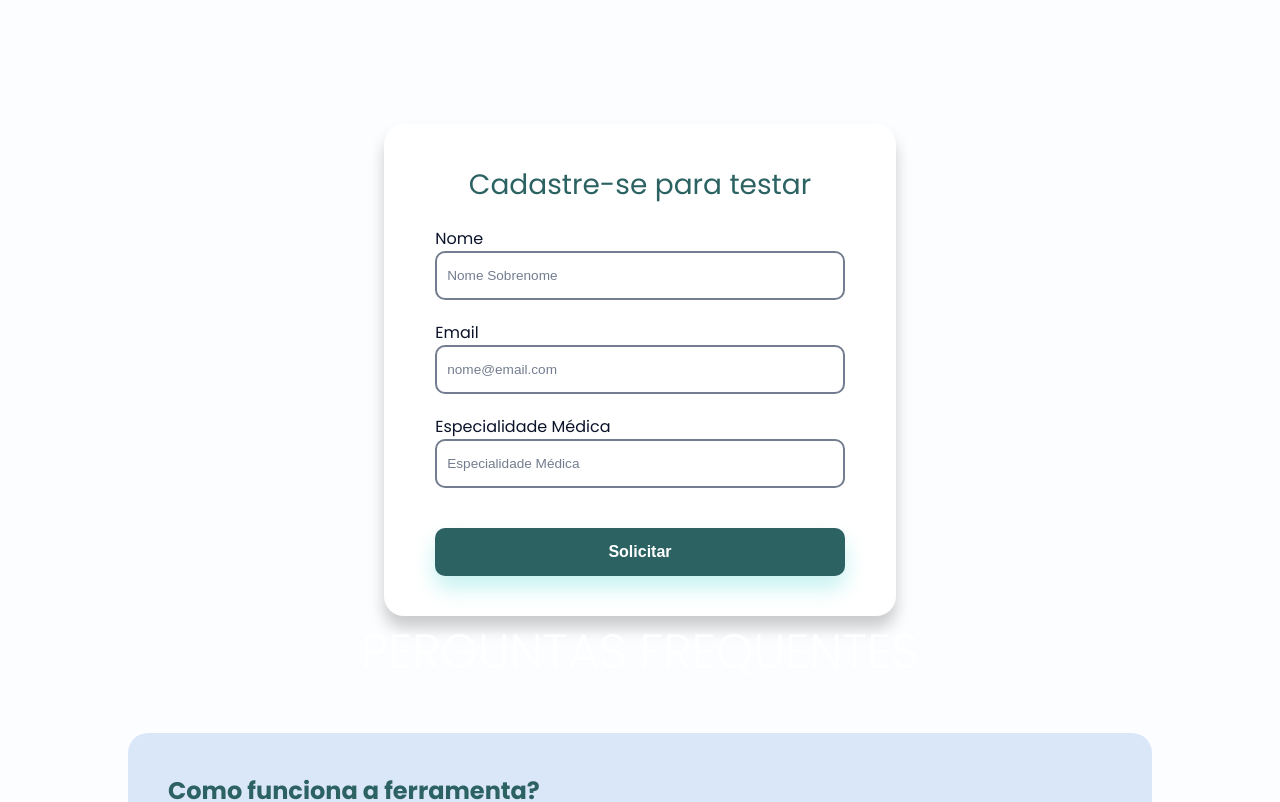
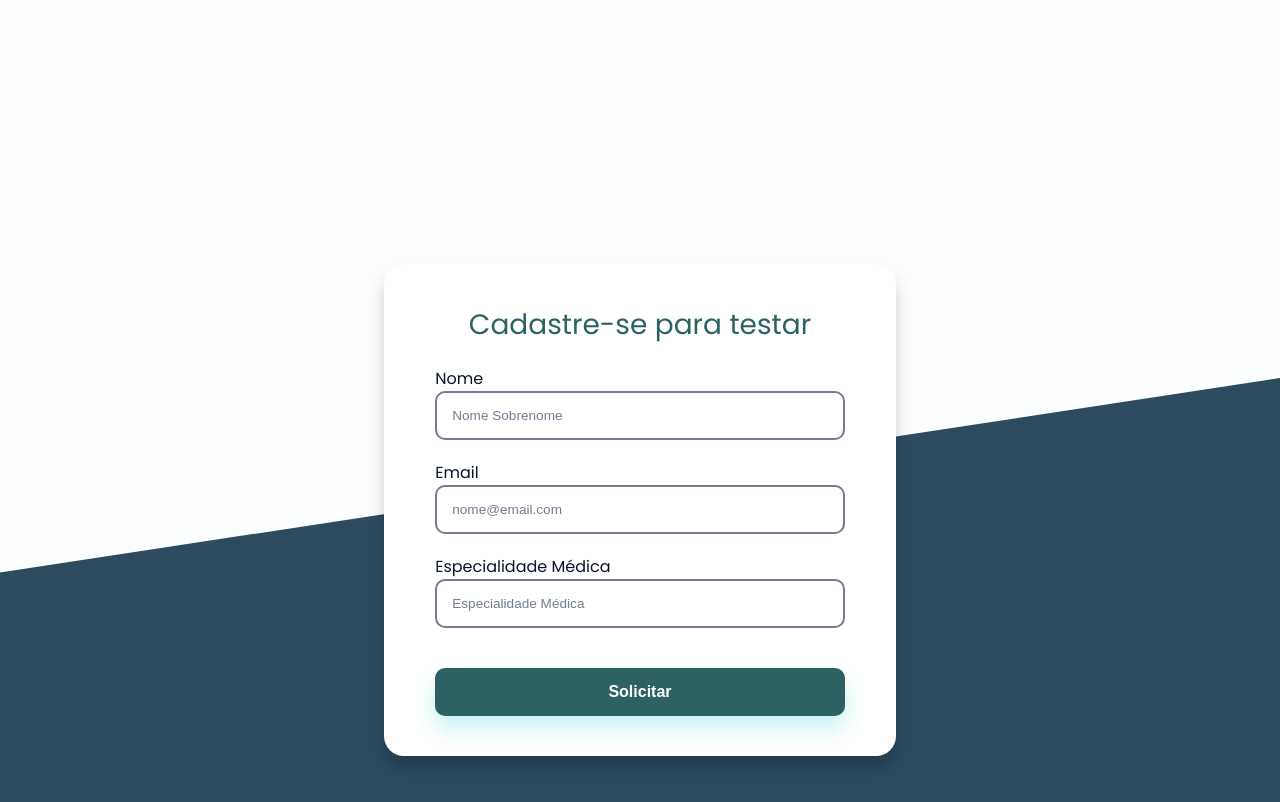
Before and after one commit to Simple-Med/simplemed-react, a React (Vite) app: page / in a window 1280 px wide. Shown: the part 1806-2608 px from the top of the page. Built offline with nearby package versions, Linux system fonts and the light colour scheme.

Commit message:
Desktop Style maked

```diff
--- a/src/App.tsx
+++ b/src/App.tsx
@@ -3,8 +3,26 @@ import { HeroBanner } from "./components/HeroBanner";
 import { FormTest } from "./components/FormTest";
 import { Faq } from "./components/Faq";
 import { Footer } from "./components/Footer";
-import Info from './components/Info';
-import Preview from './components/Preview';
+import Info from "./components/Info";
+import Preview from "./components/Preview";
+import styled from "styled-components";
+
+const BackgroundSection = styled.section`
+  position: relative;
+  z-index: 1; /* Garante que o conteúdo fique acima do fundo */
+  padding: 5rem 0;
+`;
+
+const BackgroundInForm = styled.div`
+  position: absolute;
+  top: 0;
+  left: 0;
+  width: 100%;
+  height: 100%; /* Faz o fundo cobrir toda a seção */
+  background: #2c4b5f;
+  clip-path: polygon(0% 20%, 100% 10%, 100% 100%, 0% 100%);
+  z-index: -1;
+`;
 
 function App() {
   return (
@@ -13,10 +31,12 @@ function App() {
       <HeroBanner />
       <Info />
       <Preview />
-      <FormTest />
-      <Faq />
-      <Footer/>
-
+      <BackgroundSection>
+        <BackgroundInForm />
+        <FormTest />
+        <Faq />
+        <Footer />
+      </BackgroundSection>
     </>
   );
 }
--- a/src/components/Footer/Footer.tsx
+++ b/src/components/Footer/Footer.tsx
@@ -1,10 +1,12 @@
 import styled from "styled-components";
 
 const FooterContainer = styled.footer`
+
   display: flex;
   flex-direction: column;
   align-items: center;
   gap: 20px;
+  margin: 80px 0px ;
 `;
 
 const FooterContacts = styled.div`
@@ -16,6 +18,7 @@ const FooterContacts = styled.div`
     font-size: 2vmin;
     font-weight: 400;
     color: #dae7f9;
+    cursor: pointer;
   }
 `;
 
@@ -26,6 +29,7 @@ const FooterCopywrite = styled.div`
     font-size: 2vmin;
     font-weight: 400;
     color: #dae7f9;
+
   }
 `;
 
--- a/src/components/FormTest/FormTest.tsx
+++ b/src/components/FormTest/FormTest.tsx
@@ -7,6 +7,7 @@ const FormTestContainer = styled.section`
   border-radius: 20px;
   box-shadow: 0px 12px 15px rgba(0, 0, 0, 0.2);
   padding: 40px 0px;
+  margin-bottom: 140px;
 `;
 
 const FormContent = styled.form`
@@ -36,14 +37,13 @@ const InputContainer = styled.div`
 
   input {
     width: 100%;
-    padding: 15px 0px;
+    padding: 15px 15px;
     border: 2px solid #737d8f;
     border-radius: 10px;
   }
 
   input::placeholder {
     font-size: 1.7vmin;
-    padding: 10px;
     color: #737d8f;
   }
 `;
--- a/src/components/HeroBanner/HeroBanner.tsx
+++ b/src/components/HeroBanner/HeroBanner.tsx
@@ -8,6 +8,7 @@ const HeroBannerContainer = styled.section`
   justify-content: space-between;
   align-items: center;
   gap: 20px;
+  margin-bottom: 60px;
 
 
 `;
--- a/src/components/InfoBalloon/styles.ts
+++ b/src/components/InfoBalloon/styles.ts
@@ -19,6 +19,7 @@ import styled from 'styled-components';
   font-weight: 600;
   line-height: 100%;
   text-align: center;
+  color: #2C6262;
   }
 
   p {
@@ -26,6 +27,7 @@ import styled from 'styled-components';
     font-weight: 400;
     line-height: normal;
     text-align: center;
+    color: #0B132A;
   }
 
   img {
```
